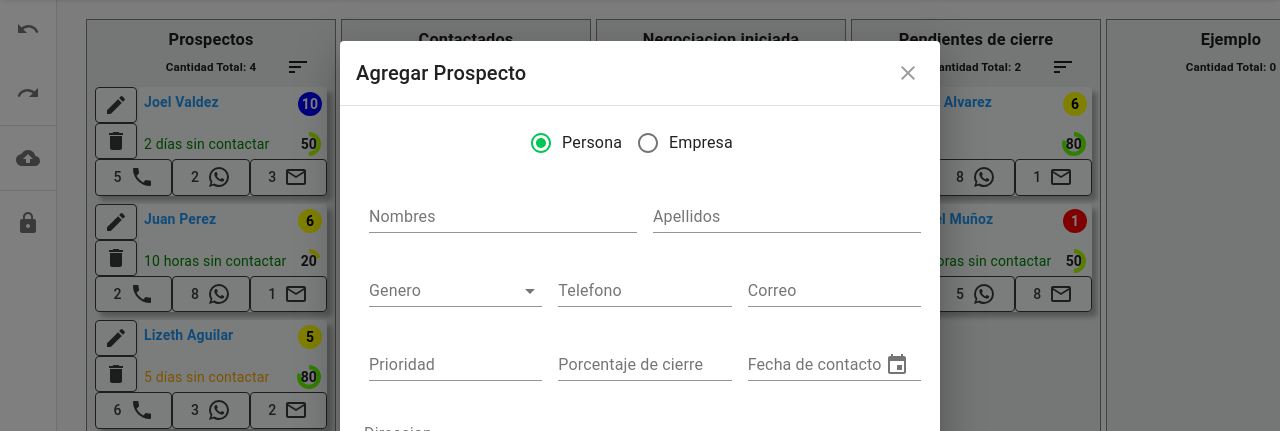
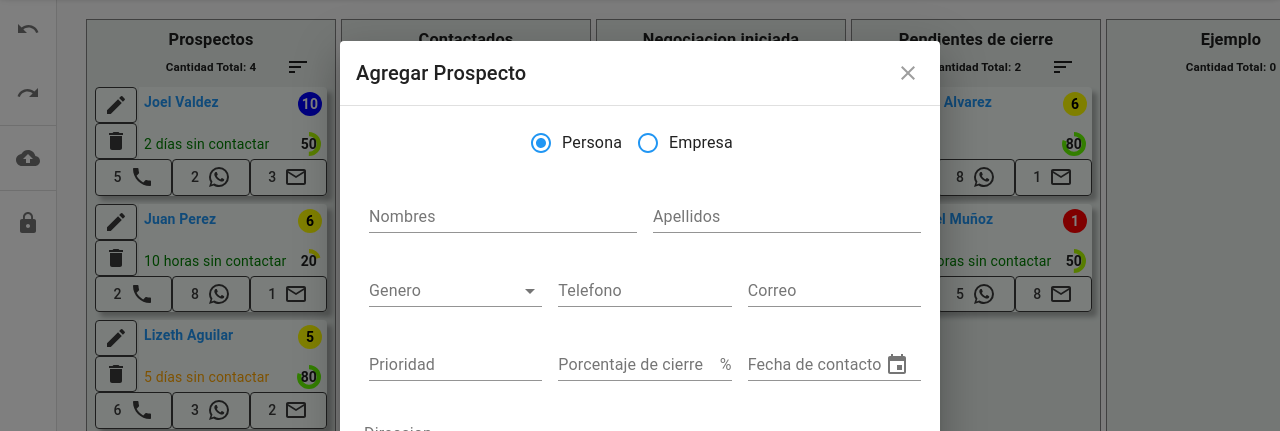
Before and after one commit to jo3l17/react-CRM, a Next.js app in the folder crm/: page / in a window 1280 px wide. Both pictures are taken after a click on the button 211 px from the left and 741 px from the top of the page. Shown: the part 69-500 px from the top of the page. Built offline with nearby package versions, Linux system fonts and the light colour scheme.

Commit message:
Form Validation finished

```diff
--- a/crm/src/components/AddCard.js
+++ b/crm/src/components/AddCard.js
@@ -1,7 +1,7 @@
 import React from 'react';
 import DateFnsUtils from '@date-io/date-fns';
 import { MuiPickersUtilsProvider, KeyboardTimePicker, KeyboardDatePicker } from '@material-ui/pickers';
-import { Dialog, Typography, Button, IconButton, TextField, Grid, Hidden, InputLabel, FormControl, Select, MenuItem, RadioGroup, FormControlLabel, Radio, DialogTitle, DialogContent, DialogActions } from '@material-ui/core';
+import { Dialog, Typography, Button, IconButton, TextField, Grid, Hidden, InputLabel, FormControl, Select, MenuItem, RadioGroup, FormControlLabel, Radio, DialogTitle, DialogContent, DialogActions, InputAdornment } from '@material-ui/core';
 import { withStyles } from '@material-ui/core/styles';
 import CloseIcon from '@material-ui/icons/Close';
 import useStyles from '../styles/AddCard';
@@ -9,10 +9,122 @@ import useMediaQuery from '@material-ui/core/useMediaQuery';
 import { useTheme } from '@material-ui/core/styles';
 
 function AddCard(props) {
-
+    const [validate, setValidate] = React.useState(false)
+    const lengthValidation = (value, min) => {
+        if (value == '' || !value) {
+            return 'el campo no puede quedar vacio'
+        }
+        if (value.length < min) {
+            return `ingrese al menos ${min} caracteres`
+        } else {
+            return ''
+        }
+    }
+    const emailValidation = value => {
+        const emailValid = value.match(/^([\w.%+-]+)@([\w-]+\.)+([\w]{2,})$/i);
+        if (lengthValidation(value, 1) == '' && emailValid) {
+            return ''
+        }
+        else if (!emailValid) {
+            return 'ingrese un email valido'
+        } else {
+            return lengthValidation(value, 1)
+        }
+    }
+    const minMaxValidation = (value, min, max) => {
+        if ((parseInt(value)) < min || (parseInt(value)) > max) {
+            return 'numero invalido'
+        } else {
+            return ''
+        }
+    }
+    const validateForm = (formulario) => {
+        const validation = {
+            nombres: '',
+            apellidos: '',
+            ruc: '',
+            empresa: '',
+            correo: '',
+            telefono: '',
+            prioridad: '',
+            porcentajeCierre: '',
+            fechaContacto: '',
+        }
+        let formValidationTemp = {}
+        if (formulario.tipo == "persona") {
+            formValidationTemp = {
+                ...FormValidation,
+                empresa: '',
+                ruc: '',
+                nombres: lengthValidation(formulario.nombres, 3),
+                apellidos: lengthValidation(formulario.apellidos, 3),
+                correo: emailValidation(formulario.correo),
+                telefono: lengthValidation(formulario.telefono, 9),
+                prioridad: (!formulario.prioridad || formulario.prioridad.length == 0) ? lengthValidation(formulario.prioridad, 0) : minMaxValidation(formulario.prioridad, 1, 10),
+                porcentajeCierre: (!formulario.porcentajeCierre || formulario.porcentajeCierre.length == 0) ? '' : minMaxValidation(formulario.porcentajeCierre, 0, 100),
+                fechaContacto: formulario.fechaContacto == 'NaN-NaN-NaNT00:00:00' ? 'Fecha Invalida' : lengthValidation(formulario.fechaContacto, 0),
+            }
+            setFormValidation(
+                {
+                    ...FormValidation,
+                    empresa: '',
+                    ruc: '',
+                    nombres: lengthValidation(formulario.nombres, 3),
+                    apellidos: lengthValidation(formulario.apellidos, 3),
+                    correo: emailValidation(formulario.correo),
+                    telefono: lengthValidation(formulario.telefono, 9),
+                    prioridad: (!formulario.prioridad || formulario.prioridad.length == 0) ? lengthValidation(formulario.prioridad, 0) : minMaxValidation(formulario.prioridad, 1, 10),
+                    porcentajeCierre: (!formulario.porcentajeCierre || formulario.porcentajeCierre.length == 0) ? '' : minMaxValidation(formulario.porcentajeCierre, 0, 100),
+                    fechaContacto: formulario.fechaContacto == 'NaN-NaN-NaNT00:00:00' ? 'Fecha Invalida' : lengthValidation(formulario.fechaContacto, 0),
+                }
+            )
+        } else {
+            formValidationTemp = {
+                ...FormValidation,
+                nombres: '',
+                apellidos: '',
+                empresa: lengthValidation(formulario.empresa, 3),
+                ruc: '',
+                correo: emailValidation(formulario.correo),
+                telefono: lengthValidation(formulario.telefono, 9),
+                prioridad: (!formulario.prioridad || formulario.prioridad.length == 0) ? lengthValidation(formulario.prioridad, 0) : minMaxValidation(formulario.prioridad, 1, 10),
+                porcentajeCierre: (!formulario.porcentajeCierre || formulario.porcentajeCierre.length == 0) ? '' : minMaxValidation(formulario.porcentajeCierre, 0, 100),
+                fechaContacto: formulario.fechaContacto == 'NaN-NaN-NaNT00:00:00' ? 'Fecha Invalida' : lengthValidation(formulario.fechaContacto, 0),
+            }
+            setFormValidation(
+                {
+                    ...FormValidation,
+                    nombres: '',
+                    apellidos: '',
+                    empresa: lengthValidation(formulario.empresa, 3),
+                    ruc: '',
+                    correo: emailValidation(formulario.correo),
+                    telefono: lengthValidation(formulario.telefono, 9),
+                    prioridad: (!formulario.prioridad || formulario.prioridad.length == 0) ? lengthValidation(formulario.prioridad, 0) : minMaxValidation(formulario.prioridad, 1, 10),
+                    porcentajeCierre: (!formulario.porcentajeCierre || formulario.porcentajeCierre.length == 0) ? '' : minMaxValidation(formulario.porcentajeCierre, 0, 100),
+                    fechaContacto: formulario.fechaContacto == 'NaN-NaN-NaNT00:00:00' ? 'Fecha Invalida' : lengthValidation(formulario.fechaContacto, 0),
+                }
+            )
+        }
+        if (JSON.stringify(validation) != JSON.stringify(formValidationTemp)) {
+            return false
+        } else {
+            return true
+        }
+    }
     const submit = result => {
+        setValidate(true)
         result.preventDefault()
-        props.handleClose({ message: 'OK', content: { id: props.modalId, content: Form } })
+        if (validateForm(Form)) {
+            let sendedForm = {
+                ...Form,
+                prioridad: parseInt(Form.prioridad),
+                porcentajeCierre: (Form.porcentajeCierre && Form.porcentajeCierre == '') ? null : parseInt(Form.porcentajeCierre)
+            }
+            props.handleClose({ message: 'OK', content: { id: props.modalId, content: sendedForm } })
+        } else {
+            return false
+        }
     }
     const formatDate = (date) => {
         var d = new Date(date),
@@ -25,7 +137,19 @@ function AddCard(props) {
             day = '0' + day;
         return [year, month, day].join('-') + 'T00:00:00';
     }
-
+    const [FormValidation, setFormValidation] = React.useState(
+        {
+            nombres: '',
+            apellidos: '',
+            ruc: '',
+            empresa: '',
+            correo: '',
+            telefono: '',
+            prioridad: '',
+            porcentajeCierre: '',
+            fechaContacto: '',
+        }
+    )
     const [Form, setForm] = React.useState(
         {
             tipo: 'persona',
@@ -43,6 +167,22 @@ function AddCard(props) {
             comentario: ''
         }
     );
+    const handleForm = (value, key) => {
+        if (key == "fechaContacto") {
+            value = (value != '' && value != null) ? formatDate(value) : ''
+        }
+        const tempForm = {
+            ...Form,
+            [key]: value
+        }
+        setForm({
+            ...Form,
+            [key]: value
+        })
+        if (validate) {
+            validateForm(tempForm)
+        }
+    }
     const { classes } = props;
     const theme = useTheme();
     const fullScreen = useMediaQuery(theme.breakpoints.down('sm'));
@@ -63,14 +203,14 @@ function AddCard(props) {
                 ) : null}
             </DialogTitle>
             <DialogContent dividers>
-                <form onSubmit={submit} autocomplete='off'>
+                <form onSubmit={submit} autoComplete='off'>
                     <div className={classes.form}>
                         <Grid container spacing={2}>
                             <Grid item xs={12} className={classes.gridRadio}>
                                 <FormControl>
                                     <RadioGroup className={classes.radioGroup} aria-label="tipo" name="tipo" value={Form.tipo} onChange={(event) => setForm({ ...Form, tipo: event.target.value })} >
-                                        <FormControlLabel value={"persona"} control={<Radio />} label="Persona" />
-                                        <FormControlLabel value={"empresa"} control={<Radio />} label="Empresa" />
+                                        <FormControlLabel value={"persona"} control={<Radio color="default" className={classes.radioButton} />} label="Persona" />
+                                        <FormControlLabel value={"empresa"} control={<Radio color="default" className={classes.radioButton} />} label="Empresa" />
                                     </RadioGroup>
                                 </FormControl>
                             </Grid>
@@ -84,8 +224,10 @@ function AddCard(props) {
                                                 style={{ margin: 5 }}
                                                 fullWidth
                                                 value={Form.nombres}
-                                                onChange={(event) => { setForm({ ...Form, nombres: event.target.value }) }}
+                                                onChange={(event) => { handleForm(event.target.value, 'nombres') }}
                                                 margin="normal"
+                                                error={validate && FormValidation.nombres != ''}
+                                                helperText={FormValidation.nombres}
                                             />
                                         </Grid>
                                         <Grid item xs={6}>
@@ -94,14 +236,19 @@ function AddCard(props) {
                                                 label="Apellidos"
                                                 style={{ margin: 5 }}
                                                 fullWidth
-                                                onChange={(event) => setForm({ ...Form, apellidos: event.target.value })}
+                                                onChange={(event) => { handleForm(event.target.value, 'apellidos') }}
                                                 margin="normal"
+                                                error={validate && FormValidation.apellidos != ''}
+                                                helperText={FormValidation.apellidos}
                                             />
                                         </Grid>
                                         <Grid item sm={4} xs={6}>
                                             <FormControl fullWidth style={{ margin: 5 }}>
                                                 <InputLabel>Genero</InputLabel>
-                                                <Select value={Form.sexo} onChange={(event) => { setForm({ ...Form, sexo: event.target.value }) }}>
+                                                <Select
+                                                    value={Form.sexo}
+                                                    onChange={(event) => { handleForm(event.target.value, 'sexo') }}
+                                                >
                                                     <MenuItem value="">Ninguno</MenuItem>
                                                     <MenuItem value={"H"}>Hombre</MenuItem>
                                                     <MenuItem value={"M"}>Mujer</MenuItem>
@@ -115,10 +262,12 @@ function AddCard(props) {
                                                 label="Telefono"
                                                 style={{ margin: 5 }}
                                                 defaultValue={Form.telefono}
-                                                onChange={(event) => setForm({ ...Form, telefono: event.target.value })}
+                                                onChange={(event) => { handleForm(event.target.value, 'telefono') }}
                                                 type="number"
                                                 fullWidth
                                                 margin="normal"
+                                                error={validate && FormValidation.telefono != ''}
+                                                helperText={FormValidation.telefono}
                                             />
                                         </Grid>
                                         <Grid item sm={4} xs={12}>
@@ -127,10 +276,12 @@ function AddCard(props) {
                                                 label="Correo"
                                                 style={{ margin: 5 }}
                                                 defaultValue={Form.correo}
-                                                onChange={(event) => setForm({ ...Form, correo: event.target.value })}
+                                                onChange={(event) => { handleForm(event.target.value, 'correo') }}
                                                 type="email"
                                                 fullWidth
                                                 margin="normal"
+                                                error={validate && FormValidation.correo != ''}
+                                                helperText={FormValidation.correo}
                                             />
                                         </Grid>
                                     </Grid>) : (<Grid container spacing={2}>
@@ -142,8 +293,10 @@ function AddCard(props) {
                                                 fullWidth
                                                 type="text"
                                                 value={Form.empresa}
-                                                onChange={(event) => setForm({ ...Form, empresa: event.target.value })}
+                                                onChange={(event) => { handleForm(event.target.value, 'empresa') }}
                                                 margin="normal"
+                                                error={validate && FormValidation.empresa != ''}
+                                                helperText={FormValidation.empresa}
                                             />
                                         </Grid>
                                         <Grid item xs={6}>
@@ -153,9 +306,11 @@ function AddCard(props) {
                                                 style={{ margin: 5 }}
                                                 fullWidth
                                                 type="number"
-                                                value={Form.ruc}
-                                                onChange={(event) => setForm({ ...Form, ruc: event.target.value })}
+                                                defaultValue={Form.ruc}
+                                                onChange={(event) => { handleForm(event.target.value, 'ruc') }}
                                                 margin="normal"
+                                                error={validate && FormValidation.ruc != ''}
+                                                helperText={FormValidation.ruc}
                                             />
                                         </Grid>
                                         <Grid item xs={6}>
@@ -164,10 +319,12 @@ function AddCard(props) {
                                                 label="Telefono"
                                                 style={{ margin: 5 }}
                                                 defaultValue={Form.telefono}
-                                                onChange={(event) => setForm({ ...Form, telefono: event.target.value })}
+                                                onChange={(event) => { handleForm(event.target.value, 'telefono') }}
                                                 type="number"
                                                 fullWidth
                                                 margin="normal"
+                                                error={validate && FormValidation.telefono != ''}
+                                                helperText={FormValidation.telefono}
                                             />
                                         </Grid>
                                         <Grid item xs={6}>
@@ -176,10 +333,12 @@ function AddCard(props) {
                                                 label="Correo"
                                                 style={{ margin: 5 }}
                                                 defaultValue={Form.correo}
-                                                onChange={(event) => setForm({ ...Form, correo: event.target.value })}
+                                                onChange={(event) => { handleForm(event.target.value, 'correo') }}
                                                 type="email"
                                                 fullWidth
                                                 margin="normal"
+                                                error={validate && FormValidation.correo != ''}
+                                                helperText={FormValidation.correo}
                                             />
                                         </Grid>
                                     </Grid>)}
@@ -190,10 +349,12 @@ function AddCard(props) {
                                     label="Prioridad"
                                     style={{ margin: 5 }}
                                     defaultValue={Form.prioridad}
-                                    onChange={(event) => setForm({ ...Form, prioridad: parseInt(event.target.value) })}
+                                    onChange={(event) => { handleForm(event.target.value, 'prioridad') }}
                                     type="number"
                                     fullWidth
                                     margin="normal"
+                                    error={validate && FormValidation.prioridad != ''}
+                                    helperText={FormValidation.prioridad}
                                 />
                             </Grid>
                             <Grid item sm={4} xs={6}>
@@ -202,10 +363,15 @@ function AddCard(props) {
                                     label="Porcentaje de cierre"
                                     style={{ margin: 5 }}
                                     defaultValue={Form.porcentajeCierre}
-                                    onChange={(event) => setForm({ ...Form, porcentajeCierre: parseInt(event.target.value) })}
+                                    onChange={(event) => { handleForm(event.target.value, 'porcentajeCierre') }}
                                     type="number"
                                     fullWidth
                                     margin="normal"
+                                    error={validate && FormValidation.porcentajeCierre != ''}
+                                    helperText={FormValidation.porcentajeCierre}
+                                    InputProps={{
+                                        endAdornment: <InputAdornment position="end">%</InputAdornment>
+                                    }}
                                 />
                             </Grid>
                             <Grid item sm={4} xs={12}>
@@ -219,10 +385,12 @@ function AddCard(props) {
                                             id={"date-picker-inline" + props.modalId}
                                             label="Fecha de contacto"
                                             value={Form.fechaContacto}
-                                            onChange={(event) => setForm({ ...Form, fechaContacto: formatDate(event) })}
+                                            onChange={(event) => { handleForm(event, 'fechaContacto') }}
                                             KeyboardButtonProps={{
                                                 'aria-label': 'change date',
                                             }}
+                                            error={validate && FormValidation.fechaContacto != ''}
+                                            helperText={FormValidation.fechaContacto}
                                         />
                                     </Hidden>
                                     <Hidden mdUp>
@@ -232,10 +400,12 @@ function AddCard(props) {
                                             label="Fecha de contacto"
                                             format="dd/MM/yyyy"
                                             value={Form.fechaContacto}
-                                            onChange={(event) => setForm({ ...Form, fechaContacto: formatDate(event) })}
+                                            onChange={(event) => { handleForm(event, 'fechaContacto') }}
                                             KeyboardButtonProps={{
                                                 'aria-label': 'change date',
                                             }}
+                                            error={validate && FormValidation.fechaContacto != ''}
+                                            helperText={FormValidation.fechaContacto}
                                         />
                                     </Hidden>
                                 </MuiPickersUtilsProvider>
--- a/crm/src/components/Tablero.js
+++ b/crm/src/components/Tablero.js
@@ -131,7 +131,7 @@ class Tablero extends React.Component {
       id: `task-${newId}`,
       content: {
         idCliente: newId,
-        titulo: result.content.nombre,
+        titulo: result.content.nombres + ' ' + result.content.apellidos,
         prioridad: result.content.prioridad,
         prioridadColor: 'yellow',
         prioridadColorText: 'black',
--- a/crm/src/styles/AddCard.js
+++ b/crm/src/styles/AddCard.js
@@ -44,8 +44,11 @@ const useStyles = theme => ({
     radioGroup: {
         flexDirection: 'row !important',
     },
-    gridRadio:{
-        textAlign:'center',
+    radioButton: {
+        color: theme.palette.primary.main,
+    },
+    gridRadio: {
+        textAlign: 'center',
     }
 });
 export default useStyles
```
Also changed, not shown: crm/src/theme.js (+7 -7 lines).
